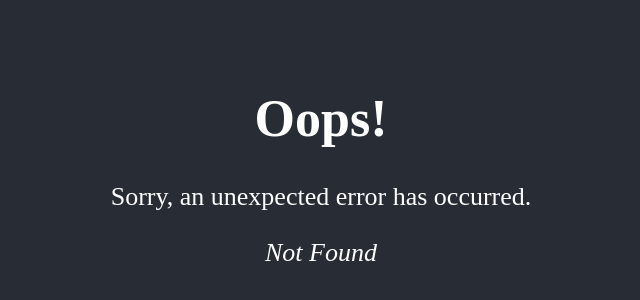
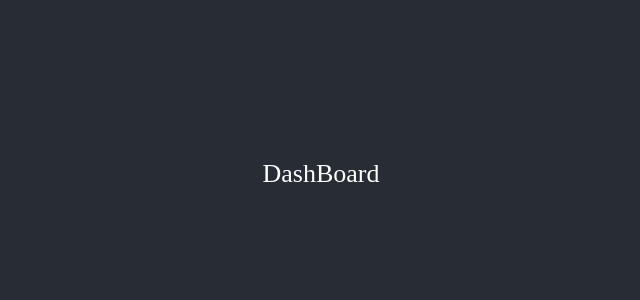
Before and after one commit to Haile-08/inventorymanagementsystem, a React (Create React App) app in the folder client/: page /dashboard in a window 1280 px wide. Before the commit this address had no page. Shown: the part 226-526 px from the top of the page, without its empty margins (319-959 px from the left). Built offline with nearby package versions, Linux system fonts and the light colour scheme.

Commit message:
Setup all the routes

```diff
--- /dev/null
+++ b/client/src/components/dashBoard/DashBoard.jsx
@@ -0,0 +1,9 @@
+import React from 'react'
+
+function DashBoard() {
+  return (
+    <div>DashBoard</div>
+  )
+}
+
+export default DashBoard
--- /dev/null
+++ b/client/src/components/login/Login.jsx
@@ -0,0 +1,9 @@
+import React from 'react'
+
+function Login() {
+  return (
+    <div>Login</div>
+  )
+}
+
+export default Login
--- /dev/null
+++ b/client/src/components/mainlayout/MainLayOut.jsx
@@ -0,0 +1,10 @@
+import React from 'react'
+import { Outlet } from 'react-router-dom'
+
+function MainLayOut() {
+  return (
+    <div><Outlet /></div>
+  )
+}
+
+export default MainLayOut
--- /dev/null
+++ b/client/src/components/signUp/Signup.jsx
@@ -0,0 +1,9 @@
+import React from 'react'
+
+function SignUp() {
+  return (
+    <div>SignUp</div>
+  )
+}
+
+export default SignUp
```
Also changed, not shown: client/src/App.js (+15 -2 lines).
